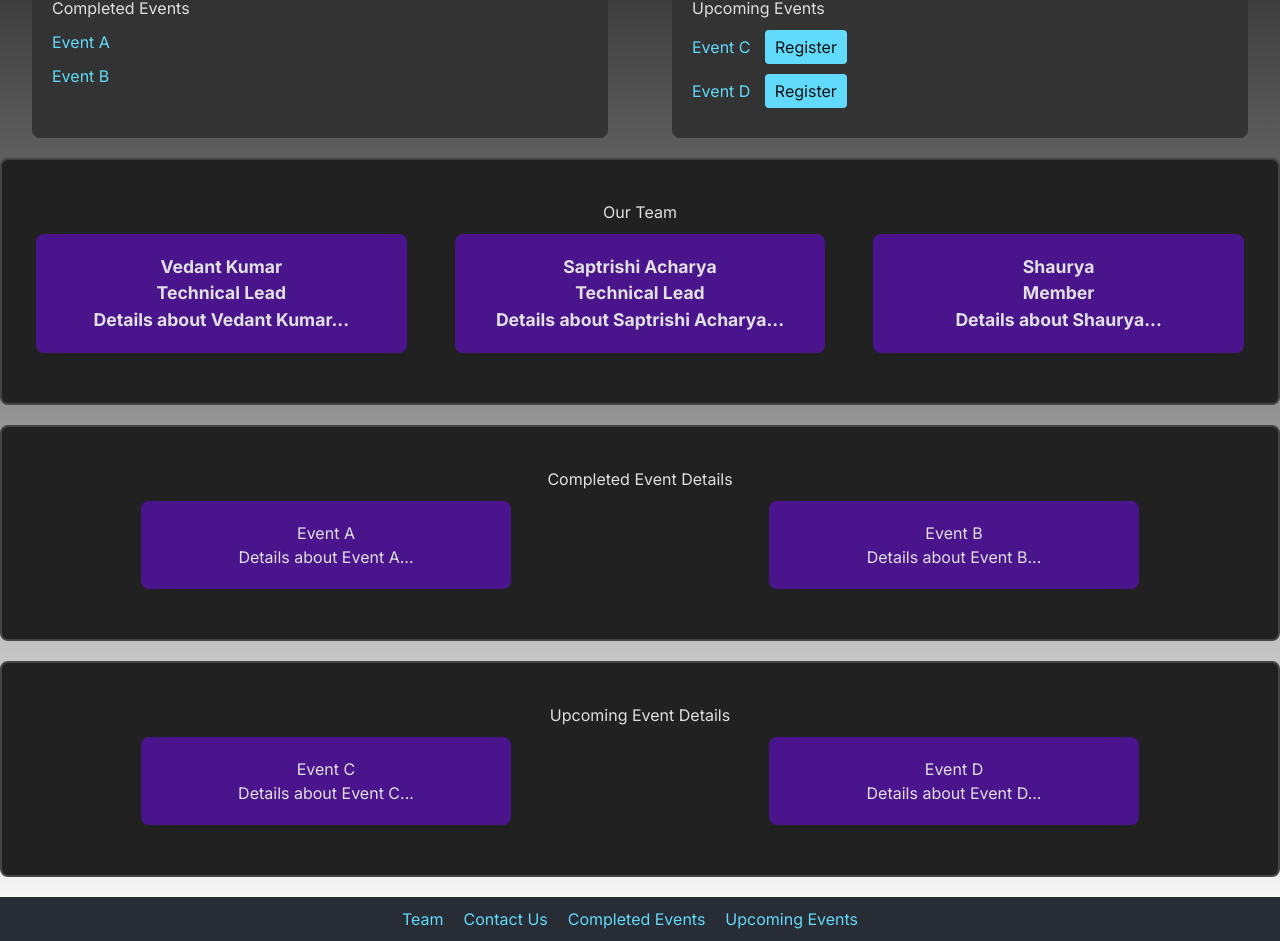
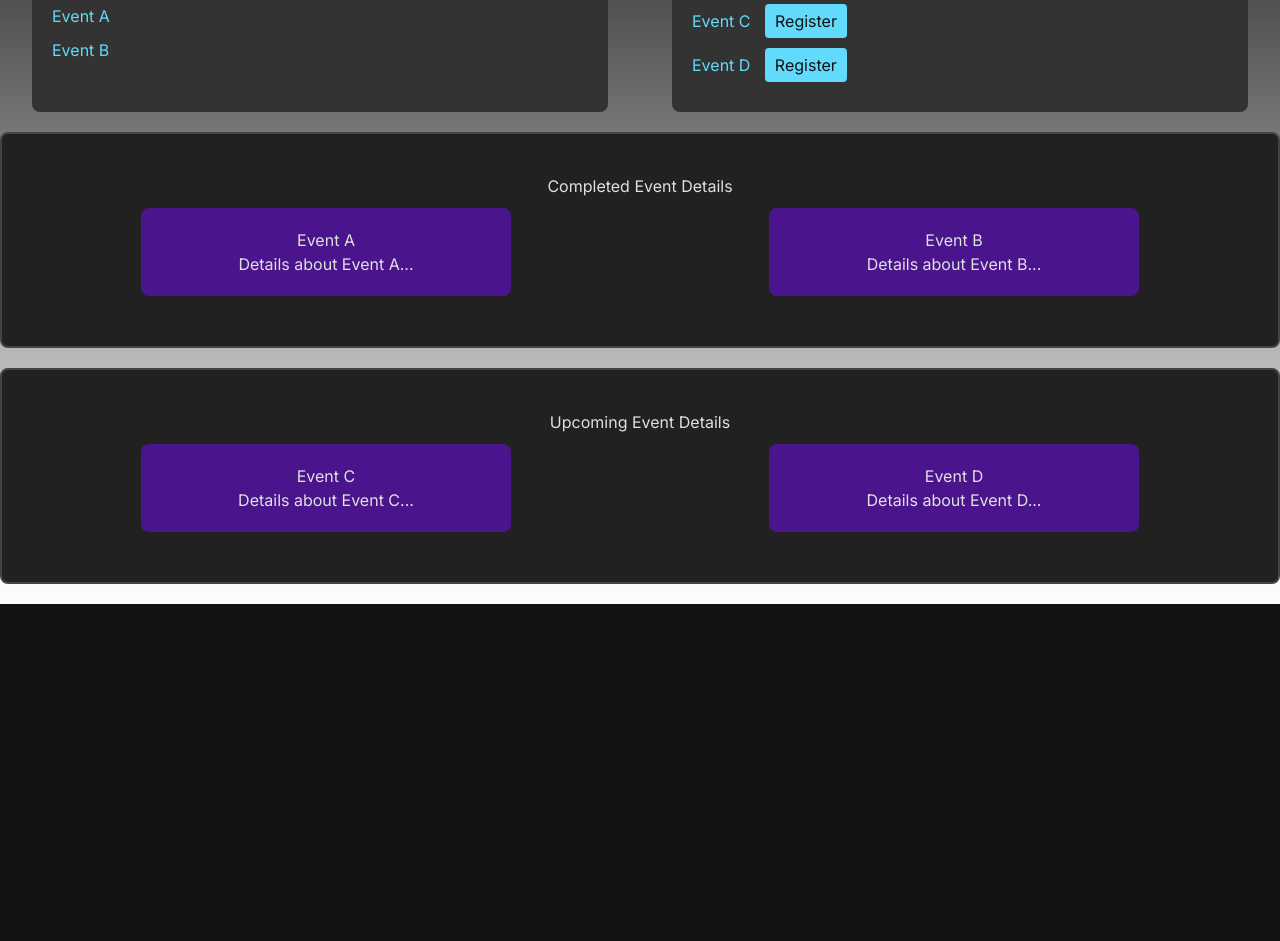
Before and after one commit to TeamCloudOpsVITC/cloudops_main_web, a Next.js app: page /event_page in a window 1280 px wide. Shown: the part 216-1157 px from the top of the page. After the commit the page ends 820 px from the top, so only its background shows below. Built offline with nearby package versions, Linux system fonts and the light colour scheme.

Commit message:
improved the event page

```diff
--- a/package.json
+++ b/package.json
@@ -9,12 +9,14 @@
     "lint": "next lint"
   },
   "dependencies": {
+    "framer-motion": "^11.2.10",
     "next": "^14.1.4",
     "react": "^18.2.0",
     "react-dom": "^18.2.0",
     "react-icons": "^5.0.1"
   },
   "devDependencies": {
+    "@types/node": "20.14.2",
     "@types/react": "18.3.3",
     "autoprefixer": "^10.4.19",
     "eslint": "^8",
--- a/src/app/event_page/page.js
+++ b/src/app/event_page/page.js
@@ -19,12 +19,7 @@ export default function Page() {
 
   return (
     <div className="App">
-      <nav className="navbar">
-        <ul>
-          <li><a href="#team">Team</a></li>
-          <li><a href="#contact">Contact</a></li>
-        </ul>
-      </nav>
+
 
       <div className="container">
         <div className="event-box" id="completed-events">
@@ -44,34 +39,7 @@ export default function Page() {
         </div>
       </div>
 
-      <div className="section-box" id="team">
-        <section className="section">
-          <h2>Our Team</h2>
-          <div className="team-container">
-            <div className="team-member">
-              <p>Vedant Kumar</p>
-              <div className="team-detail">
-                <h3>Technical Lead</h3>
-                <p>Details about Vedant Kumar...</p>
-              </div>
-            </div>
-            <div className="team-member">
-              <p>Saptrishi Acharya</p>
-              <div className="team-detail">
-                <h3>Technical Lead</h3>
-                <p>Details about Saptrishi Acharya...</p>
-              </div>
-            </div>
-            <div className="team-member">
-              <p>Shaurya</p>
-              <div className="team-detail">
-                <h3>Member</h3>
-                <p>Details about Shaurya...</p>
-              </div>
-            </div>
-          </div>
-        </section>
-      </div>
+
 
       <div className="section-box" id="completed-event-details">
         <section className="section">
@@ -105,14 +73,7 @@ export default function Page() {
         </section>
       </div>
 
-      <footer className="footer">
-        <ul>
-          <li><a href="#team">Team</a></li>
-          <li><a href="#contact">Contact Us</a></li>
-          <li><a href="#completed-events" onClick={handleCompletedEventsClick}>Completed Events</a></li>
-          <li><a href="#upcoming-events" onClick={handleUpcomingEventsClick}>Upcoming Events</a></li>
-        </ul>
-      </footer>
+
 
       <button id="scrollTopBtn" title="Go to top" onClick={() => window.scrollTo({ top: 0, behavior: 'smooth' })}>↑</button>
     </div>
```
Also changed, not shown: 1 other file (tests, documents, lock files or other folders).
